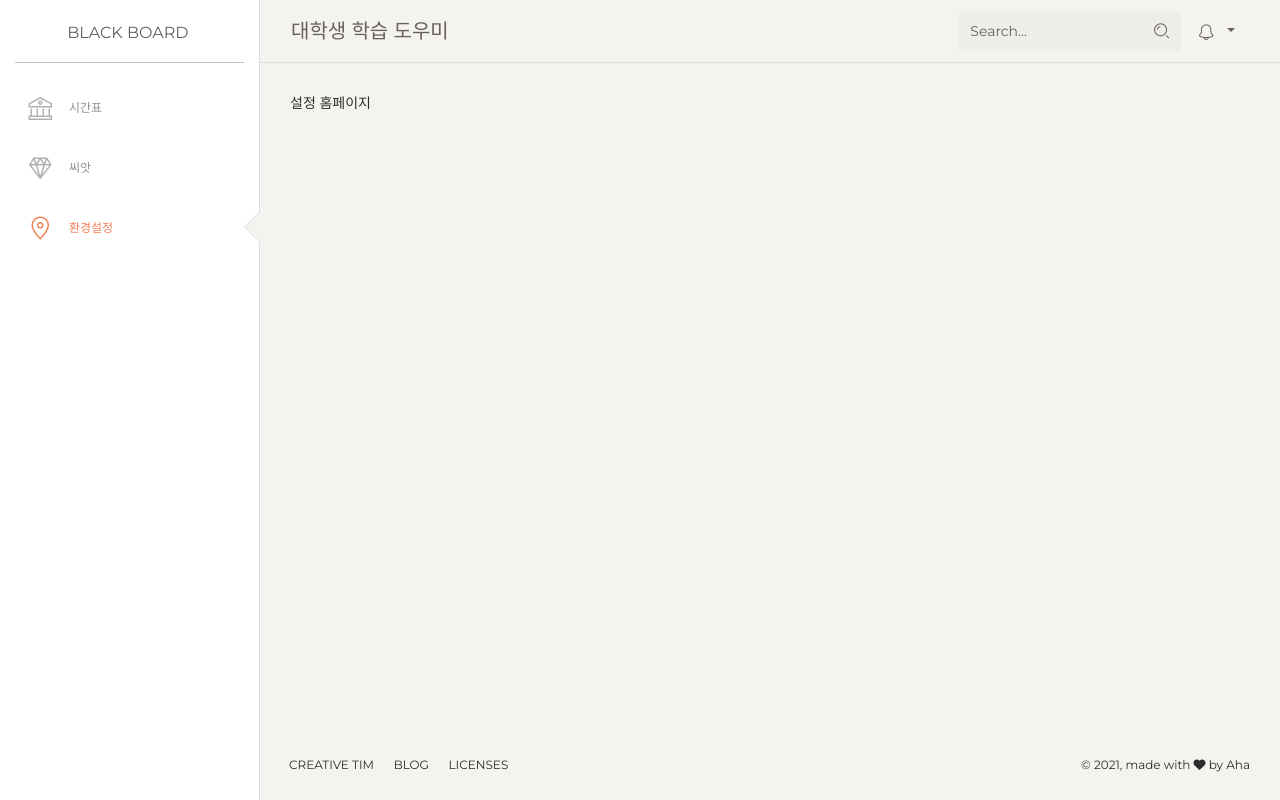
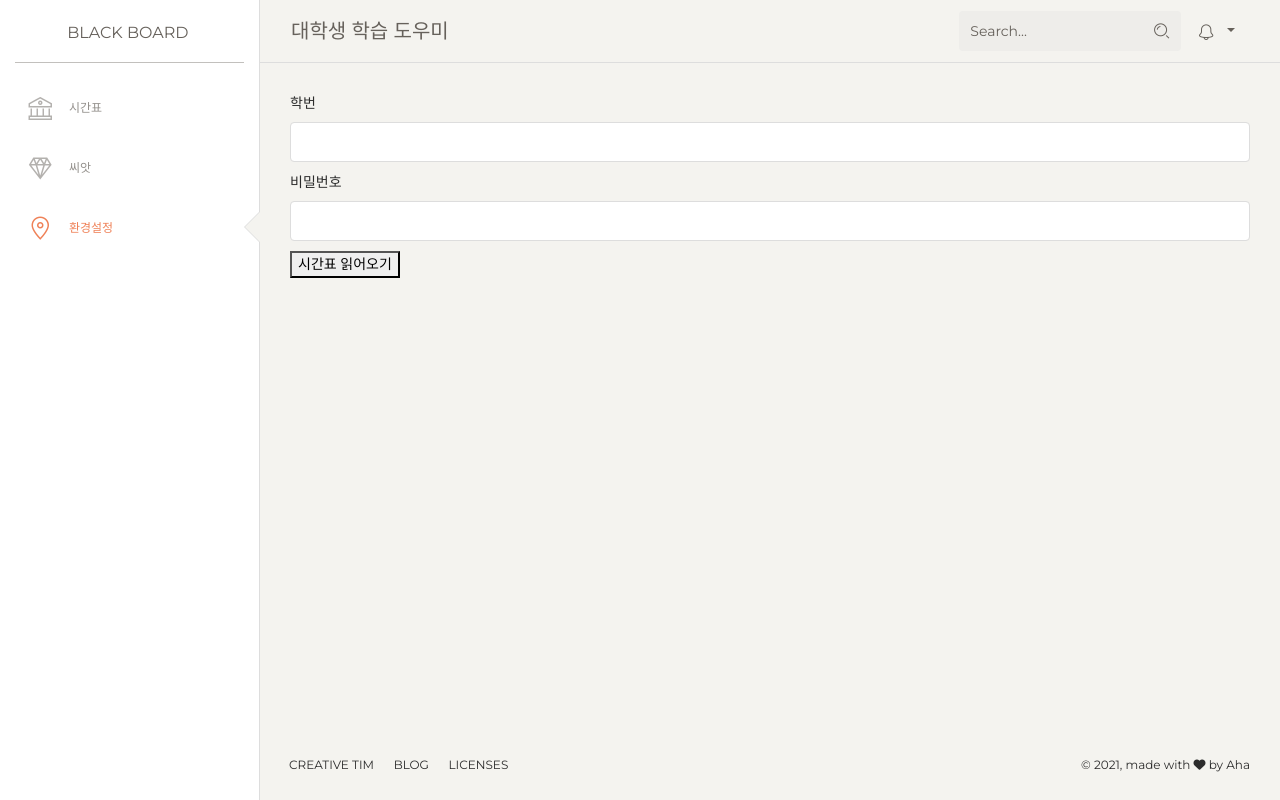
Before and after one commit to sarah2234/Proj-Python_Django, a Django app: page /time_table/setting in a window 1280 px wide. Run offline with Django 3.2, Linux system fonts and the light colour scheme; some libraries are stand-ins or nearby versions.

Commit message:
시간표 불러오는 기능 장고로 구현완료

```diff
--- a/website/templates/setting.html
+++ b/website/templates/setting.html
@@ -112,7 +112,27 @@
       </nav>
       <!-- End Navbar -->
       <div class="content">
-          설정 홈페이지
+          <div class="row">
+              <div class="col-md-12">
+<!--              과제 읽어오는 버튼-->
+                  <div>
+                      <form method="post" action="{% url 'time_table:load_timetable' %}">
+                          {% csrf_token %}
+                          <div class="form-group">
+                            <label for="username">학번</label>
+                            <input type="text" class="form-control" name="id_cieat" id="id_cieat"
+                                   value="{{ form.username.value|default_if_none:'' }}">
+                          </div>
+                          <div class="form-group">
+                              <label for="password">비밀번호</label>
+                              <input type="password" class="form-control" name="pswd_cieat" id="pswd_cieat"
+                                     value="{{ form.password.value|default_if_none:'' }}">
+                          </div>
+                          <button type="submit">시간표 읽어오기</button>
+                      </form>
+                  </div>
+              </div>
+          </div>
       </div>
         <footer class="footer" style="position: absolute; bottom: 0; width: -webkit-fill-available;">
             <div class="container-fluid">
--- a/website/templates/template.html
+++ b/website/templates/template.html
@@ -166,6 +166,7 @@
                           <th class="text-uppercase">수요일</th>
                           <th class="text-uppercase">목요일</th>
                           <th class="text-uppercase">금요일</th>
+                          <th class="text-uppercase">토요일</th>
                       </tr>
                       </thead>
                       <tbody>
--- a/website/time_table/urls.py
+++ b/website/time_table/urls.py
@@ -10,6 +10,8 @@ urlpatterns = [
     path('crawling/', views.crawling, name='crawling'),
     path('', views.schedule, name='schedule'),
     path('setting', views.setting, name='setting'),
+    path('setting/timetable/load', views.load_timetable, name='load_timetable'),
+    path('setting/timetable/choose', views.choose_timetable, name='choose_timetable'),
     path('cieat', views.cieat, name='cieat'),
     path('add_schedule', views.add_schedule, name='add_schedule'),
     path('add_schedule/add', views.add_function, name='add_function'),
--- a/website/time_table/views.py
+++ b/website/time_table/views.py
@@ -7,7 +7,7 @@ from bs4 import BeautifulSoup as bs
 from selenium.webdriver.common.by import By
 from selenium.webdriver.support.ui import WebDriverWait
 from selenium.webdriver.support import expected_conditions as EC
-from selenium.common.exceptions import TimeoutException
+from selenium.common.exceptions import TimeoutException, UnexpectedAlertPresentException, NoSuchElementException
 
 from django.shortcuts import render, redirect
 from datetime import datetime
@@ -15,7 +15,7 @@ from datetime import datetime
 from .models import Data, TimeTable
 import re
 
-from django.contrib import messages
+import pandas as pd  # 엑셀을 다루는 라이브러리 pandas
 
 # 창 띄우지 않는 설정. background에서 동작.
 options = webdriver.ChromeOptions()
@@ -38,8 +38,159 @@ def cieat(request):
     return render(request, 'cieat.html')
 
 
+def choose_timetable(request):
+    if request.method == "GET":
+        return redirect('time_table:choose_timetable')
+    elif request.method == "POST":
+        # a = Data.objects.filter(id=request.POST.get('delete_data'))
+        for data in request.POST.getlist('delete_data'):
+            TimeTable.objects.filter(id=data).delete()
+    return redirect('time_table:schedule')
+
+
+def load_timetable(request):
+    pd.options.display.max_rows = 22  # 데이터 프레임 표시 최대 열수를 22로 지정
+    pd.set_option('display.max_columns', 3668)  # 데이터 프레임 표시 최대 행수를 3668로 지정
+
+    __course_list = {}  # 현재 수강 중인 과목의 이름과 교수님 목록 (과목명:교수님 형태) >> 엑셀 파일에서 과목 선별하기 위한 변수
+    __time = ['09:00', '10:00', '11:00', '12:00', '13:00', '14:00', '15:00', '16:00', '17:00', '18:00', '19:00',
+              '20:00', '21:00', '22:00', '23:00', '24:00']  # 오전 09시 ~ 오전 00시
+    __days = ['월', '화', '수', '목', '금', '토', '일']
+
+    if request.method == "GET":
+        return redirect('time_table:setting')
+    elif request.method == "POST":
+        driver.get('https://cieat.chungbuk.ac.kr/clientMain/a/t/main.do')  # 씨앗 주소
+        try:
+            driver.find_element_by_class_name('btn_login').click()  # CIEAT 로그인 버튼
+            element = WebDriverWait(driver, 20).until(EC.presence_of_element_located((By.ID, 'loginForm')))
+            driver.find_element_by_name('userId').send_keys(request.POST.get('id_cieat'))  # 입력받은 학번으로 로그인
+            driver.find_element_by_name('userPw').send_keys(request.POST.get('pswd_cieat'))  # 입력받은 비밀번호로 로그인
+            driver.find_element_by_class_name('btn_login_submit').click()
+        except UnexpectedAlertPresentException:  # 유저 정보 오기입
+            print("학번과 비밀번호를 확인해주십시오.")
+            return redirect('time_table:setting')
+        except TimeoutException:
+            pass
+        except NoSuchElementException:
+            pass  # 이미 로그인 되어있는 상태
+        finally:
+            driver.get('https://cieat.chungbuk.ac.kr/mileageHis/a/m/goMileageHisList.do')  # 마이페이지 주소
+
+        # 내가 원하는 element가 load 될때까지 기다리기
+        try:
+            element = WebDriverWait(driver, 20).until(
+                EC.presence_of_element_located((By.XPATH, '//*[@id="mileageRcrHistList"]/div')))  # 마이페이지 내 교과 이수 현황
+        except UnexpectedAlertPresentException: # 아주가끔 서버 다운 있음
+            print("현재 서비스가 원활하지 않습니다.")
+            print("잠시 후 다시 이용해 주십시오.")
+            return redirect('time_table:setting')
+
+# ------------------------- CIEAT의 마이페이지에서 과목명 가져오기 & 전공 ---------------------------
+
+        tbody = driver.find_element_by_xpath('//*[@id="mileageRcrHistList"]/div').find_element_by_tag_name(
+            'tbody')  # 교과 이수 현황 테이블
+        rows = tbody.find_elements_by_tag_name('tr')  # 행 별로 저장
+        try:
+            for index, value in enumerate(rows):
+                lecture = value.find_elements_by_tag_name('td')[3]  # 과목명 (rows의 3번째 열에 해당)
+                professor = value.find_elements_by_tag_name('td')[5]  # 교수님 (rows의 5번째 열에 해당)
+                __course_list[lecture.text.strip()] = professor.text.strip()  # course_list에 '과목명: 교수님' 추가
+        except IndexError:
+            return redirect('time_table:setting')  # 5.28 3:44시경 CIEAT에서 교과 이수 현황이 출력되지 않는 문제(CIEAT의 문제라 달리 해결할 방도가 없음)
+
+        # --------------- 개설강좌계획서.xlsx(from 개신누리)에서 내가 수강하는 과목 정보 읽어오기 ---------------------------
+
+        lectures_info_list = pd.read_excel('./개설강좌(계획서)조회.xlsx',  # 상대참조(같은 디렉터리 내에 엑셀 파일 있다고 가정)
+                                           header=0,  # 칼럼이 시작하는 곳
+                                           dtype={'순번': str,
+                                                  '과목명': str,  # 각 칼럼의 자료형
+                                                  '담당교수': str,
+                                                  '수업시간': str},
+                                           index_col='순번',  # '순번'을 index로 사용
+                                           nrows=3668)  # 총 읽어올 열의 개수
+
+        lectures_time_list = lectures_info_list.loc[:, ['과목명', '담당교수',
+                                                        '수업시간']]  # loc으로 엑셀에서 '과목명', '담당교수', '수업시간'의 열만 추출, 앞의 :는 행 부분 / .iloc[index] 방법도 존재
+
+        for lecture_name, professor in __course_list.items():  # CIEAT에서 가져온 과목명, 교수님 성함 (계절학기를 신청하였을 경우 계절학기가 추가될 수도 있음)
+            searching_lecture = lectures_time_list[
+                lectures_time_list[
+                    '과목명'] == lecture_name]  # CIEAT의 마이페이지에서 가져온 과목명과 일치하는 행 선별, lectures_time_list[]으로 유효한 값을 가지는 행만 추출
+            searching_lecture = searching_lecture[
+                searching_lecture['담당교수'] == professor]  # 일치하는 과목명 선별 후 일치하는 담당교수 행 추출
+            result = searching_lecture.loc[:,
+                     ['과목명', '담당교수', '수업시간']]  # 선별되어진 searching_lecture의 '과목명', '담당교수'와 '수업시간' 열을 result에 저장
+
+            list_from_result = result.values.tolist()  # 데이터프레임을 numpy의 ndarray로 변환: 데이터프레임 객체의 values 속성 사용 (pandas에 정의됨)
+            # ndarray는 numpy의 다차원 행렬 자료구조 클래스, 파이썬이 제공하는 list 자료형과 동일한 출력 형태
+            # list_from_result[index][0]=과목명
+            # list_from_result[index][1]=담당교수
+            # list_from_result[index][2]=시간 리스트
+
+            if len(list_from_result) == 0:  # 해당 교과목이 존재하지 않는 경우
+                pass  # 개신누리에서 개설강좌(계획서)조회.xlsx를 새로 다운 받야아 함!
+
+            else:
+                for data in list_from_result:  # list_from_result: 같은 이름 다른 수업명 리스트
+                    split_time_with_room_info = data[2].split('  ')
+                    time_1 = split_time_with_room_info[0].split('[')
+                    # case 1: 일주일에 두 번 수업하는데 시간표가 {시간[강의실] 시간[강의실]}의 형태인 경우 split_time_with_room_info=['시간[강의실]', '시간[강의실]']
+                    # case 2: 일주일에 두 번 수업하는데 시간표가 {시간 시간[강의실]}의 형태인 경우 ['시간', '시간[강의실]']
+                    # case 2 예시: 월08 ,09  수03[강의실]
+                    # case 3: 일주일에 한 번 수업하고 시간표가 {시간[강의실]}의 형태인 경우 ['시간[강의실]']
+
+                    time_1[0] = time_1[0].strip()  # time_1[0]: 첫 번째 시간
+
+                    day_of_first_lecture = time_1[0][0]  # 첫 번째 강의의 요일 가져오기
+                    time_of_first_lecture = time_1[0][
+                                            1:]  # 첫 번째 강의의 시간 리스트 가져오기 (ex: [01 ,02 ,03 ,04 ,05])
+                    each_time_of_first_lecture = time_of_first_lecture.split(' ,')  # 첫 번째 강의의 시간 개별로 가져오기
+
+                    # 시작시간 = each_time_of_first_lecture[0] + 8
+                    # 끝나는 시간 = each_time_of_first_lecture[-1] + 9
+
+                    # 첫 번째 시간
+                    time_1_organized = [day_of_first_lecture,
+                                        int(each_time_of_first_lecture[0]) + 8,
+                                        int(each_time_of_first_lecture[-1]) + 9]
+
+                    # 일주일에 수업을 2번하는 경우
+                    try:
+                        time_2 = split_time_with_room_info[1].split('[')
+                        time_2[0] = time_2[0].strip()  # time_2[0]: 두 번째 시간
+                        day_of_second_lecture = time_2[0][0]  # 두 번째 강의의 요일 가져오기
+                        time_of_second_lecture = time_2[0][1:]  # 두 번째 강의의 시간 리스트 가져오기
+                        each_time_of_second_lecture = time_of_second_lecture.split(' ,')  # 두 번째 강의의 시간 개별로 가져오기
+                        time_2_organized = [day_of_second_lecture,
+                                            int(each_time_of_second_lecture[0]) + 8,
+                                            int(each_time_of_second_lecture[-1]) + 9]
+                        if TimeTable.objects.filter(prof=data[1], subject=data[0], date=time_1_organized[0],
+                                                    start_h=time_1_organized[1], end_h=time_1_organized[2]).count() == 0:
+                            TimeTable(prof=data[1], subject=data[0], date=time_1_organized[0],
+                                      start_h=time_1_organized[1], end_h=time_1_organized[2]).save()
+
+                        if TimeTable.objects.filter(prof=data[1], subject=data[0], date=time_2_organized[0],
+                                                    start_h=time_2_organized[1], end_h=time_2_organized[2]).count() == 0:
+                            TimeTable(prof=data[1], subject=data[0], date=time_2_organized[0],
+                                      start_h=time_2_organized[1], end_h=time_2_organized[2]).save()
+                        # 교수님, 과목명, 요일, 시작시간, 끝시간 DB에 저장
+                    except IndexError:  # 두 번째 시간 없을 때 time_1_organized만 넣기
+                        if TimeTable.objects.filter(prof=data[1], subject=data[0], date=time_1_organized[0],
+                                                    start_h=time_1_organized[1],
+                                                    end_h=time_1_organized[2]).count() == 0:
+                            TimeTable(prof=data[1], subject=data[0], date=time_1_organized[0],
+                                      start_h=time_1_organized[1], end_h=time_1_organized[2]).save()
+                        # time_2_organized는 try문 안에 선언
+
+    # DB에서 과목만 골라오기.
+    context = {'class': TimeTable.objects.all().order_by('subject')}
+    return render(request, 'time_table/choose_timetable.html', context)
+
+
 def setting(request):
     return render(request, 'setting.html')
+    # return redirect('time_table:setting')
 
 
 def add_schedule(request):
@@ -85,7 +236,6 @@ def load(request):
     """
     Data 목록 출력
     """
-    messages.add_message(request, messages.INFO, 'working on it')
     data_list = Data.objects.order_by('context_ellipsis')
     context = {'data_list': data_list}
     return redirect('time_table:schedule')
@@ -113,14 +263,14 @@ def schedule(request):
 
     # time_table
     time_list = ["09", "10", "11", "12", "13", "14", "15", "16", "17"]
-    weekday = ['월', '화', '수', '목', '금']
+    weekday = ['월', '화', '수', '목', '금', '토']
     # 시간별로 묶어서 저장
     time_table = []
     for time in time_list:
         # 요일별로 묶어서 저장
         sametime = []
         for date in weekday:
-            temp = TimeTable.objects.filter(start_h__lte=int(time), end_h__gte=int(time), date=date)
+            temp = TimeTable.objects.filter(start_h__lte=int(time), end_h__gt=int(time), date=date)
             if temp:
                 sametime.append(temp)
             else:
@@ -136,7 +286,7 @@ def schedule(request):
 
 def crawling(request):
     if request.method == "GET":
-        return render(request, 'load_data.html')
+        return render(request, 'template.html')
     elif request.method == "POST":
         # 로그인
         driver.get('https://cbnu.blackboard.com/')
@@ -151,6 +301,9 @@ def crawling(request):
         except TimeoutException:
             print('로그인상태')
             pass
+        except UnexpectedAlertPresentException:  # 유저 정보 오기입
+            print("학번과 비밀번호를 확인해주십시오.")
+            return redirect('time_table:schedule')
         finally:
             driver.get('https://cbnu.blackboard.com/ultra/stream')
 
@@ -285,4 +438,4 @@ def crawling(request):
                                                content=content).count() == 0:
                             Data(sort=sort, context_ellipsis=context_ellipsis, name=name,
                                  content=content).save()
-    return redirect('time_table:load')
+    return redirect('time_table:schedule')
```
Also changed, not shown: website/templates/time_table/choose_timetable.html (added, +83 -0 lines), website/templates/time_table/load_data.html (+0 -12 lines), website/time_table/models.py (+0 -7 lines).
